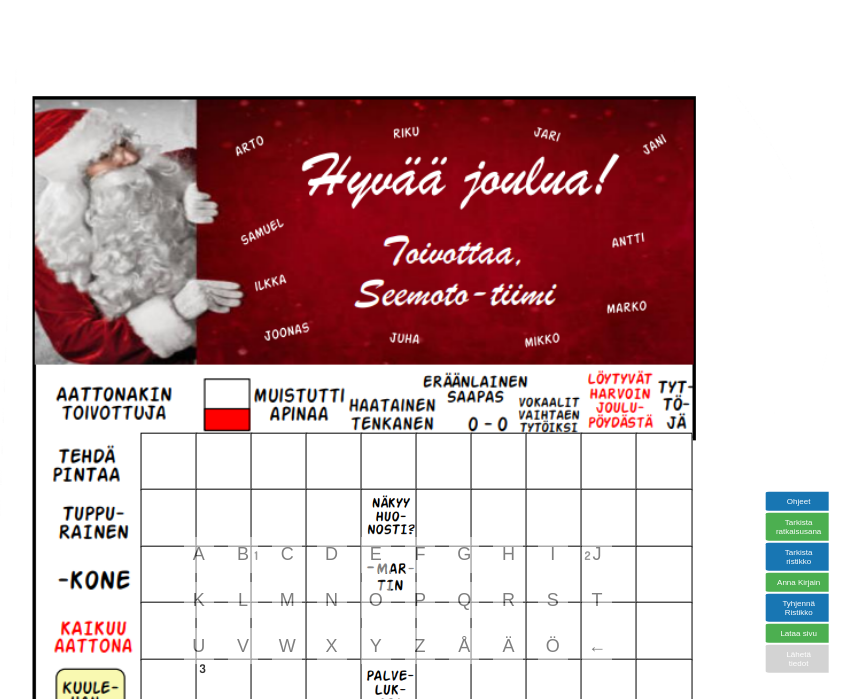
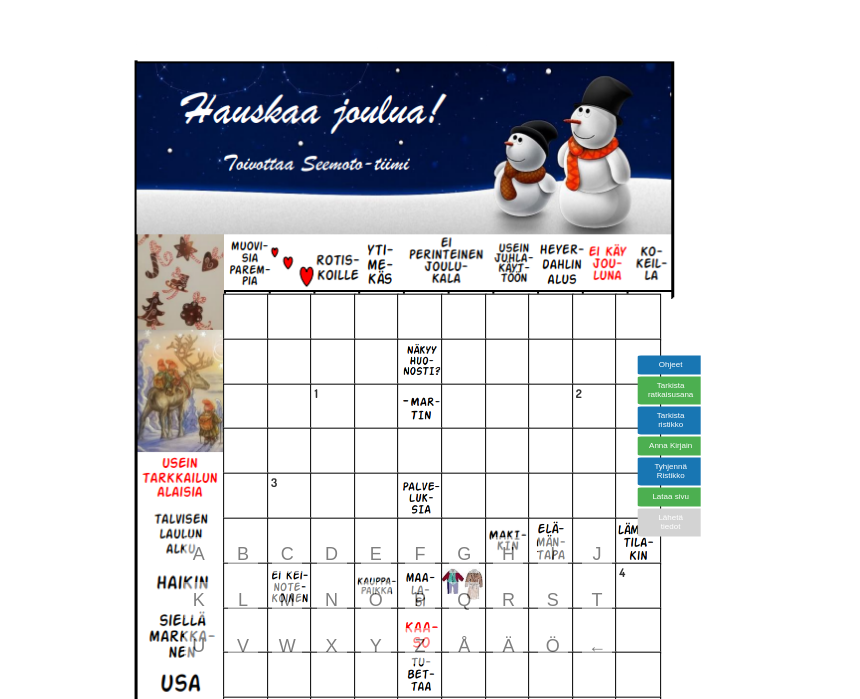
Before and after one commit to DeveloperWizard83/SeemotoRistikko2022, a React (Vite) app: page / in a window 1280 px wide. Shown: the part 101-800 px from the top of the page, without its empty margins (236-1096 px from the left). Built offline with nearby package versions, Linux system fonts and the light colour scheme.

Commit message:
Muutettu taustakuva oikeaan

```diff
--- a/src/CrosswordGrid.css
+++ b/src/CrosswordGrid.css
@@ -10,9 +10,9 @@
   position: absolute;
   top: 50%; /* Center vertically */
   left: 50%; /* Center horizontally */
-  transform: translate(-50%, -33%); /* Center the element */
-  height: 79.6vw; /* Height relative to viewport width */
-  width: 66.3vw; /* Width relative to viewport width */
+  transform: translate(-50%, -43%); /* Center the element */
+  height: 62.6vw; /* Height relative to viewport width */
+  width: 46.3vw; /* Width relative to viewport width */
   background-image: url('assets/images/tausta.png');
   background-repeat: no-repeat;
   background-size: cover;
@@ -20,11 +20,11 @@
 }
 .grid-container {
   display: grid;
-  grid-template-columns: repeat(10, 4.3vw);
-  grid-template-rows: repeat(11, 4.42vw);
+  grid-template-columns: repeat(10, 3.4vw);
+  grid-template-rows: repeat(12, 3.5vw);
   position: absolute;
-  top: calc(50% + 14.6vw); /* Adjust 20px to whatever value you need to move it down */
-  left: calc(50% + 0.9vw); /* Adjust 20px to whatever value you need to move it right */
+  top: calc(50% + 9.6vw); /* Adjust 20px to whatever value you need to move it down */
+  left: calc(50% + 2.9vw); /* Adjust 20px to whatever value you need to move it right */
   transform: translate(-50%, -50%); /* This centers the grid based on its own size */
 }
 
--- a/src/CrosswordGrid.jsx
+++ b/src/CrosswordGrid.jsx
@@ -36,7 +36,7 @@ function createGridVectors() {
     const grid = [];
     const specialItems = [15, 25, 45, 57, 58, 60, 62, 64, 65, 66, 75, 85, 105];
 
-    const gridSize = 110; // Assuming a grid of size 110
+    const gridSize = 120; // Assuming a grid of size 110
 
     for (let i = 1; i <= gridSize; i++) {
         let isSpecial = specialItems.includes(i);
--- a/vite.config.js
+++ b/vite.config.js
@@ -6,7 +6,7 @@ const isProduction = process.env.NODE_ENV === 'production';
 
 export default defineConfig({
   // Conditionally set the base path for GitHub Pages deployment
-  base: '/ristikko2021/',
+  base: '/ristikko2022/',
 
   plugins: [react()],
   server: {
```
Also changed, not shown: package.json (+17 -2 lines), src/assets/images/tausta.png.
